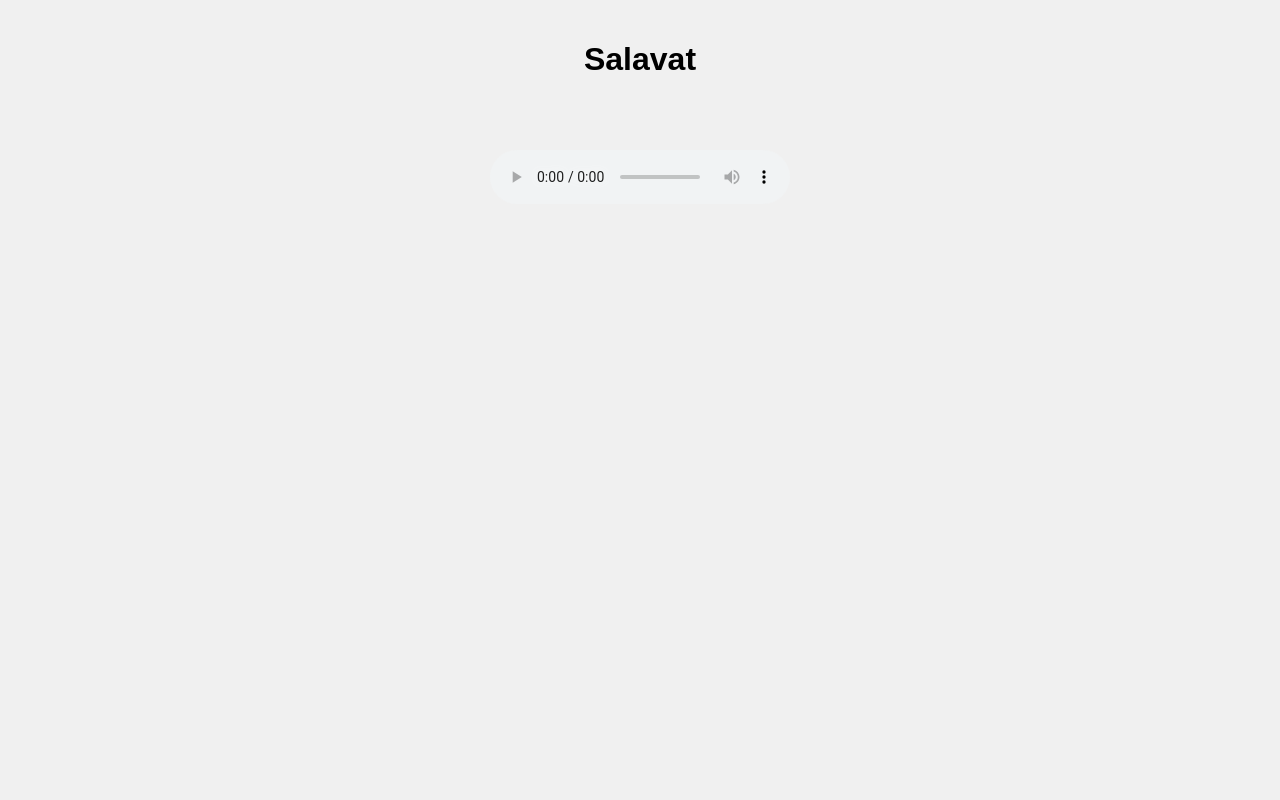
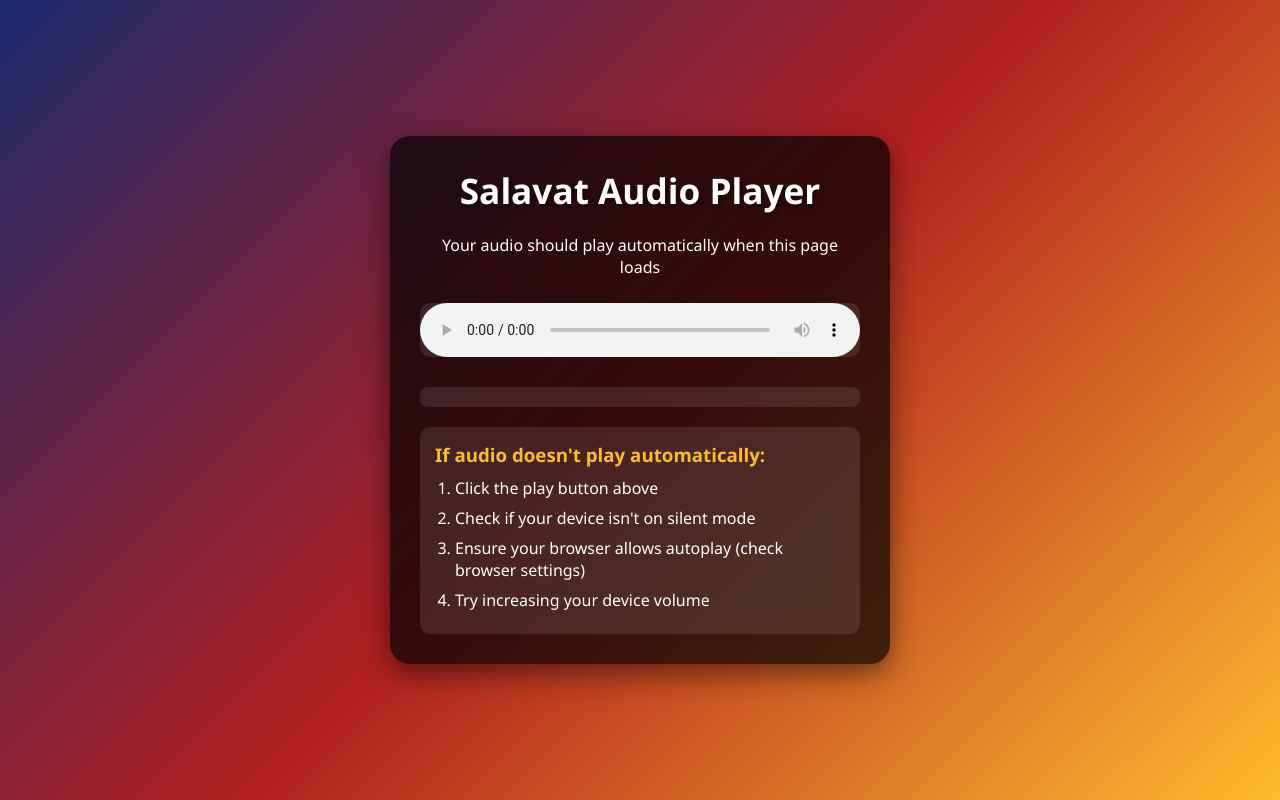
Before and after one commit to adilpirzada626-hash/_, a plain HTML site: page index.html in a window 1280 px wide. Drawn offline with Linux system fonts and the light colour scheme.

Commit message:
Update index.html

```diff
--- a/index.html
+++ b/index.html
@@ -1,28 +1,141 @@
 <!DOCTYPE html>
-<html>
+<html lang="en">
 <head>
-    <title>Salavat</title>
+    <meta charset="UTF-8">
     <meta name="viewport" content="width=device-width, initial-scale=1.0">
+    <title>Audio Player</title>
     <style>
+        * {
+            margin: 0;
+            padding: 0;
+            box-sizing: border-box;
+        }
         body {
-            margin: 0;
+            font-family: 'Segoe UI', Tahoma, Geneva, Verdana, sans-serif;
+            background: linear-gradient(135deg, #1a2a6c, #b21f1f, #fdbb2d);
+            color: white;
+            min-height: 100vh;
+            display: flex;
+            flex-direction: column;
+            align-items: center;
+            justify-content: center;
             padding: 20px;
-            font-family: Arial, sans-serif;
             text-align: center;
-            background: #f0f0f0;
+        }
+        .container {
+            background: rgba(0, 0, 0, 0.7);
+            border-radius: 20px;
+            padding: 30px;
+            box-shadow: 0 10px 30px rgba(0, 0, 0, 0.5);
+            max-width: 500px;
+            width: 100%;
+        }
+        h1 {
+            margin-bottom: 20px;
+            font-size: 2.2rem;
+            text-shadow: 2px 2px 4px rgba(0, 0, 0, 0.5);
+        }
+        .audio-container {
+            width: 100%;
+            margin: 25px 0;
         }
         audio {
-            width: 80%;
-            max-width: 300px;
-            margin-top: 50px;
+            width: 100%;
+            border-radius: 10px;
+            background: rgba(255, 255, 255, 0.1);
+        }
+        .instructions {
+            background: rgba(255, 255, 255, 0.1);
+            border-radius: 10px;
+            padding: 15px;
+            margin-top: 20px;
+            text-align: left;
+        }
+        .instructions h3 {
+            margin-bottom: 10px;
+            color: #fdbb2d;
+        }
+        .instructions ol {
+            padding-left: 20px;
+        }
+        .instructions li {
+            margin-bottom: 8px;
+        }
+        .status {
+            margin-top: 15px;
+            padding: 10px;
+            border-radius: 8px;
+            background: rgba(255, 255, 255, 0.1);
+        }
+        .success {
+            color: #4CAF50;
+            font-weight: bold;
+        }
+        .error {
+            color: #f44336;
+            font-weight: bold;
+        }
+        @media (max-width: 600px) {
+            .container {
+                padding: 20px;
+            }
+            h1 {
+                font-size: 1.8rem;
+            }
         }
     </style>
 </head>
 <body>
-    <h1>Salavat</h1>
-    <audio controls autoplay>
-        <source src="Salavat.mp3" type="audio/mpeg">
-        Your browser does not support the audio element.
-    </audio>
+    <div class="container">
+        <h1>Salavat Audio Player</h1>
+        <p>Your audio should play automatically when this page loads</p>
+
+        <div class="audio-container">
+            <audio id="audioPlayer" controls autoplay>
+                <source src="https://github.com/adilpirzada626-hash/qr/raw/refs/heads/main/Salavat.mp3" type="audio/mpeg">
+                Your browser does not support the audio element.
+            </audio>
+        </div>
+
+        <div id="statusMessage" class="status">
+            <!-- Status will be displayed here -->
+        </div>
+
+        <div class="instructions">
+            <h3>If audio doesn't play automatically:</h3>
+            <ol>
+                <li>Click the play button above</li>
+                <li>Check if your device isn't on silent mode</li>
+                <li>Ensure your browser allows autoplay (check browser settings)</li>
+                <li>Try increasing your device volume</li>
+            </ol>
+        </div>
+    </div>
+
+    <script>
+        document.addEventListener('DOMContentLoaded', function() {
+            const audioPlayer = document.getElementById('audioPlayer');
+            const statusMessage = document.getElementById('statusMessage');
+
+            // Check if audio is playing
+            audioPlayer.addEventListener('play', function() {
+                statusMessage.innerHTML = '<p class="success">Audio is now playing...</p>';
+            });
+
+            // Handle errors
+            audioPlayer.addEventListener('error', function() {
+                statusMessage.innerHTML = '<p class="error">Error: Could not load audio. Please try again later.</p>';
+            });
+
+            // Try to play automatically (with user interaction requirement handling)
+            const playPromise = audioPlayer.play();
+
+            if (playPromise !== undefined) {
+                playPromise.catch(error => {
+                    statusMessage.innerHTML = '<p class="error">Please click the play button to start listening.</p>';
+                });
+            }
+        });
+    </script>
 </body>
 </html>
```
